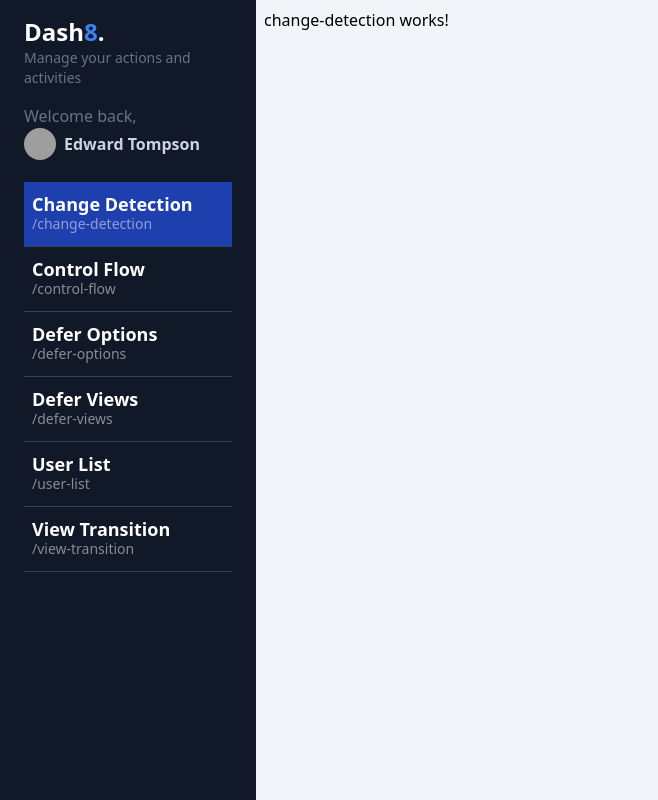
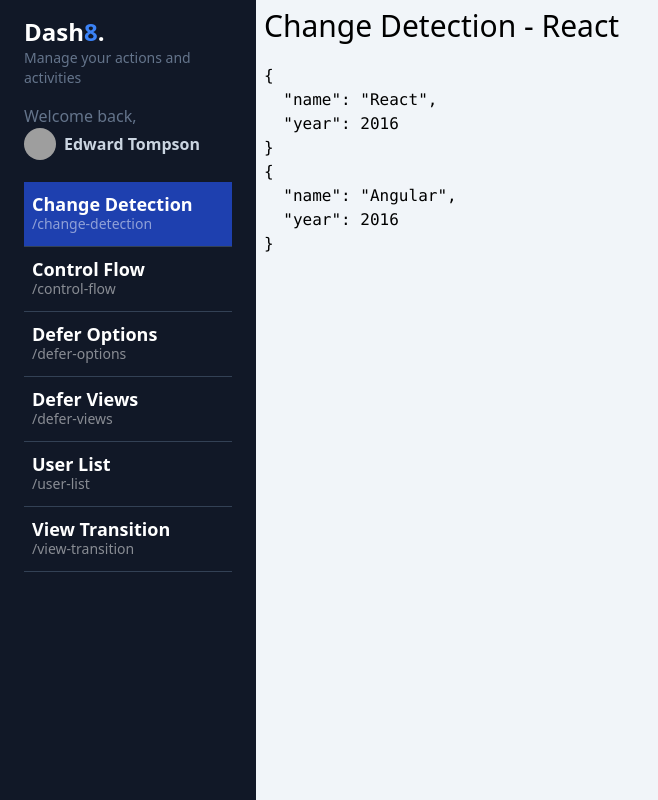
Before and after one commit to nicolashidalgo1989/14-my-dashboard, an Angular app: page /dashboard/change-detection in a window 1280 px wide. Shown: the whole page, without its empty margins (0-658 px from the left). Built offline with nearby package versions, Linux system fonts and the light colour scheme; grey boxes are pictures that could not be loaded.

Commit message:
feat: changeDetection / input required

```diff
--- a/src/app/dashboard/dashboard.component.html
+++ b/src/app/dashboard/dashboard.component.html
@@ -6,6 +6,5 @@
          <router-outlet />
        </div>
 
-
     </div>
 </div>
--- a/src/app/dashboard/pages/change-detection/change-detection.component.html
+++ /dev/null
@@ -1 +0,0 @@
-<p>change-detection works!</p>
--- a/src/app/dashboard/pages/change-detection/change-detection.component.ts
+++ b/src/app/dashboard/pages/change-detection/change-detection.component.ts
@@ -1,11 +1,45 @@
-import { Component } from '@angular/core';
+import { CommonModule } from '@angular/common';
+import { ChangeDetectionStrategy, Component, computed, signal } from '@angular/core';
+import { TitleComponent } from '@shared/title/title.component';
 
 @Component({
   standalone: true,
-  imports: [],
-  templateUrl: './change-detection.component.html',
-  styles: ``
+  changeDetection: ChangeDetectionStrategy.OnPush,
+  imports: [ CommonModule, TitleComponent ],
+  template: `
+    <app-title [title]="currentFramework()"/>
+
+    <pre>{{ this.frameworkAsSignal() | json }}</pre>
+    <pre>{{ this.frameworkAsProperty | json }}</pre>
+  `
 })
 export default class ChangeDetectionComponent {
 
+  public currentFramework = computed(
+    () => `Change Detection - ${ this.frameworkAsSignal().name }`
+  );
+
+  public frameworkAsSignal = signal({
+    name: 'Angular',
+    year: 2016
+  });
+
+  public frameworkAsProperty = {
+    name: 'Angular',
+    year: 2016
+  };
+
+  constructor(){
+    setTimeout( () => {
+      // this.frameworkAsProperty.name = 'React';
+      this.frameworkAsSignal.update(
+        value => ({
+          ...value,
+          name : 'React'
+        })
+      )
+      console.log('Hecho')
+    }, 3000);
+  }
+
 }
--- a/src/app/dashboard/pages/control-flow/control-flow.component.html
+++ b/src/app/dashboard/pages/control-flow/control-flow.component.html
@@ -1,3 +1,4 @@
+<app-title title="Control Flow" shadow />
 <section class="grid grid-cols-1 md:grid-cols-2 gap-3">
 
   <div class="bg-white rounded shadow p-10">
--- a/src/app/dashboard/pages/control-flow/control-flow.component.ts
+++ b/src/app/dashboard/pages/control-flow/control-flow.component.ts
@@ -1,9 +1,10 @@
 import { Component, signal } from '@angular/core';
+import { TitleComponent } from '@shared/title/title.component';
 
 type Grade = 'A'|'B'|'F';
 @Component({
   standalone: true,
-  imports: [],
+  imports: [ TitleComponent],
   templateUrl: './control-flow.component.html',
   styles: ``
 })
--- a/src/app/shared/title/title.component.html
+++ b/src/app/shared/title/title.component.html
@@ -1 +1 @@
-<p>title works!</p>
+<h1 class="text-3xl mb-5">{{ title }}</h1>
--- a/src/app/shared/title/title.component.ts
+++ b/src/app/shared/title/title.component.ts
@@ -1,4 +1,4 @@
-import { Component } from '@angular/core';
+import { Component, Input, booleanAttribute } from '@angular/core';
 
 @Component({
   selector: 'app-title',
@@ -8,5 +8,5 @@
   styles: ``
 })
 export class TitleComponent {
-
+  @Input({ required: true }) title!: string;
 }
```
Also changed, not shown: src/app/dashboard/dashboard.component.ts (line endings or trailing spaces).
